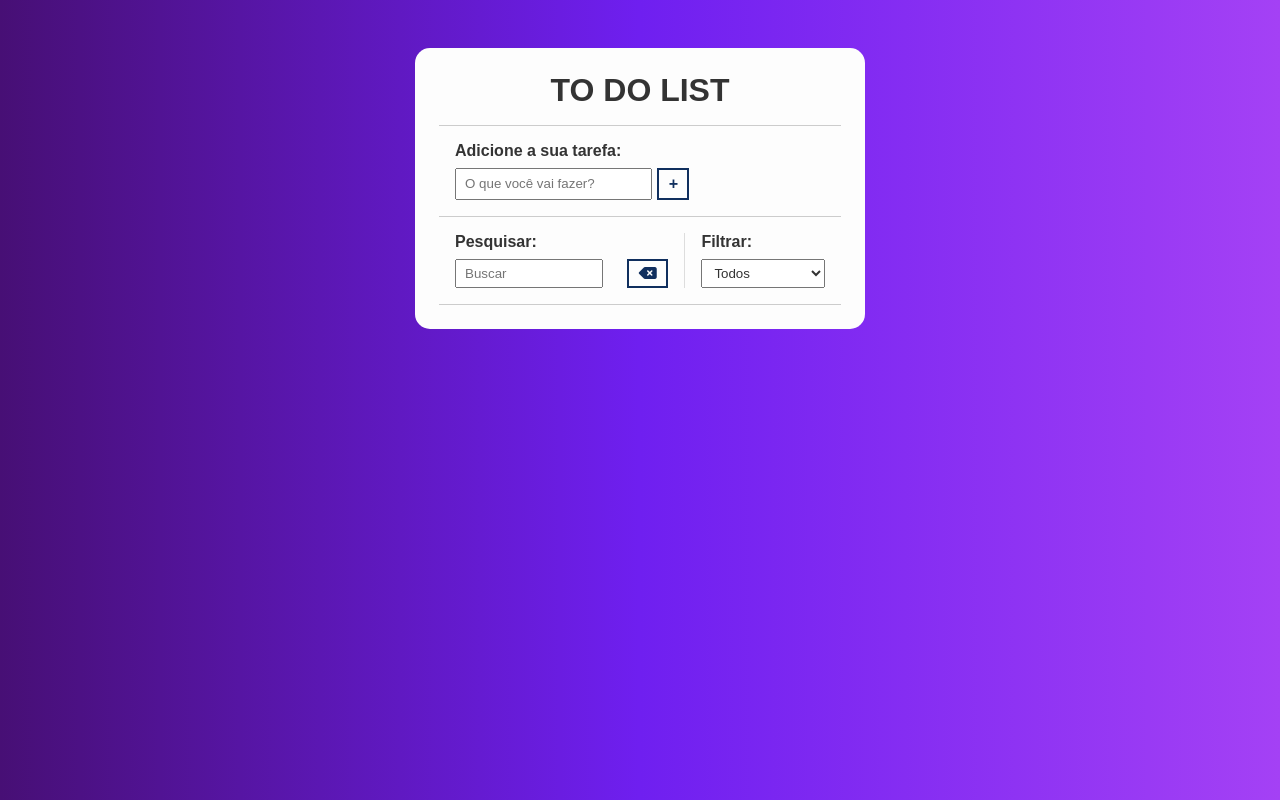
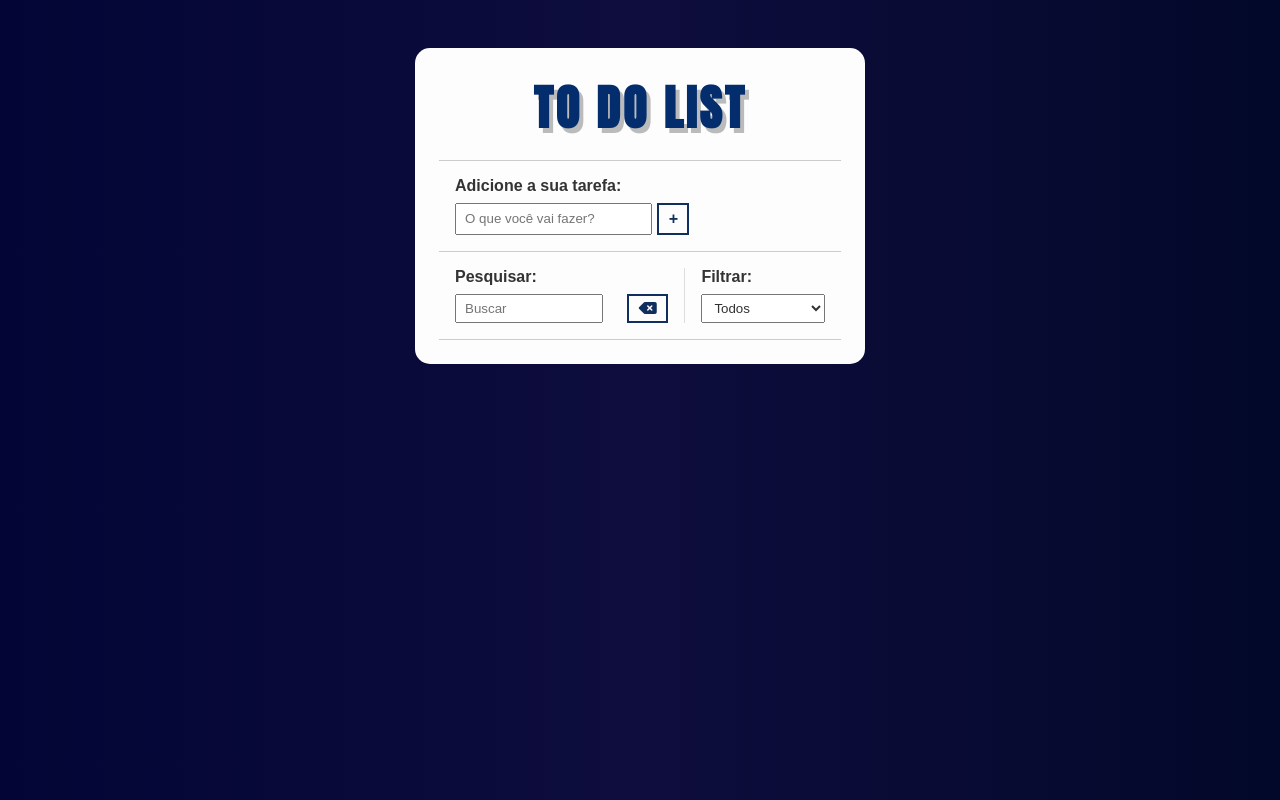
Before and after one commit to johne-lima/to-do-list, a plain HTML site: page index.html in a window 1280 px wide. Drawn offline with Linux system fonts and the light colour scheme.

Commit message:
editado o estilo do site

```diff
--- a/css/style.css
+++ b/css/style.css
@@ -1,4 +1,6 @@
 /* GERAL */
+@import url('https://fonts.googleapis.com/css2?family=Anton&display=swap');
+
 * {
     padding: 0;
     margin: 0;
@@ -12,7 +14,7 @@ html {
 }
 
 body {
-    background-image: linear-gradient(90deg, #470f75, #6f1ff0, #a441f5);
+    background-image: linear-gradient(90deg, #020535, #0e0d3d, rgb(2, 8, 41))
 }
 
 button {
@@ -61,11 +63,16 @@ input, select {
     border-radius: 15px;
 }
 
-.todo-container header {
+.todo-container header h1{
+    font-family: "Anton";
+    font-size: 3rem;
+    color: #032d6d;
     text-align: center;
     padding: 0 1rem 1rem;
     border-bottom: 1px solid #ccc;
     text-transform: uppercase;
+    letter-spacing: 3px;
+    text-shadow: 4px 5px #bbb;
 }
 
 /* TO DO FORM*/
@@ -151,11 +158,12 @@ input, select {
 }
 
 .done {
-    background-color: #395169;
+    background-color: #173b5e;
 }
 
 .done h3 {
     color: #fff;
     text-decoration: line-through;
     font-style: italic;
+    font-size: 1rem;
 }
```
